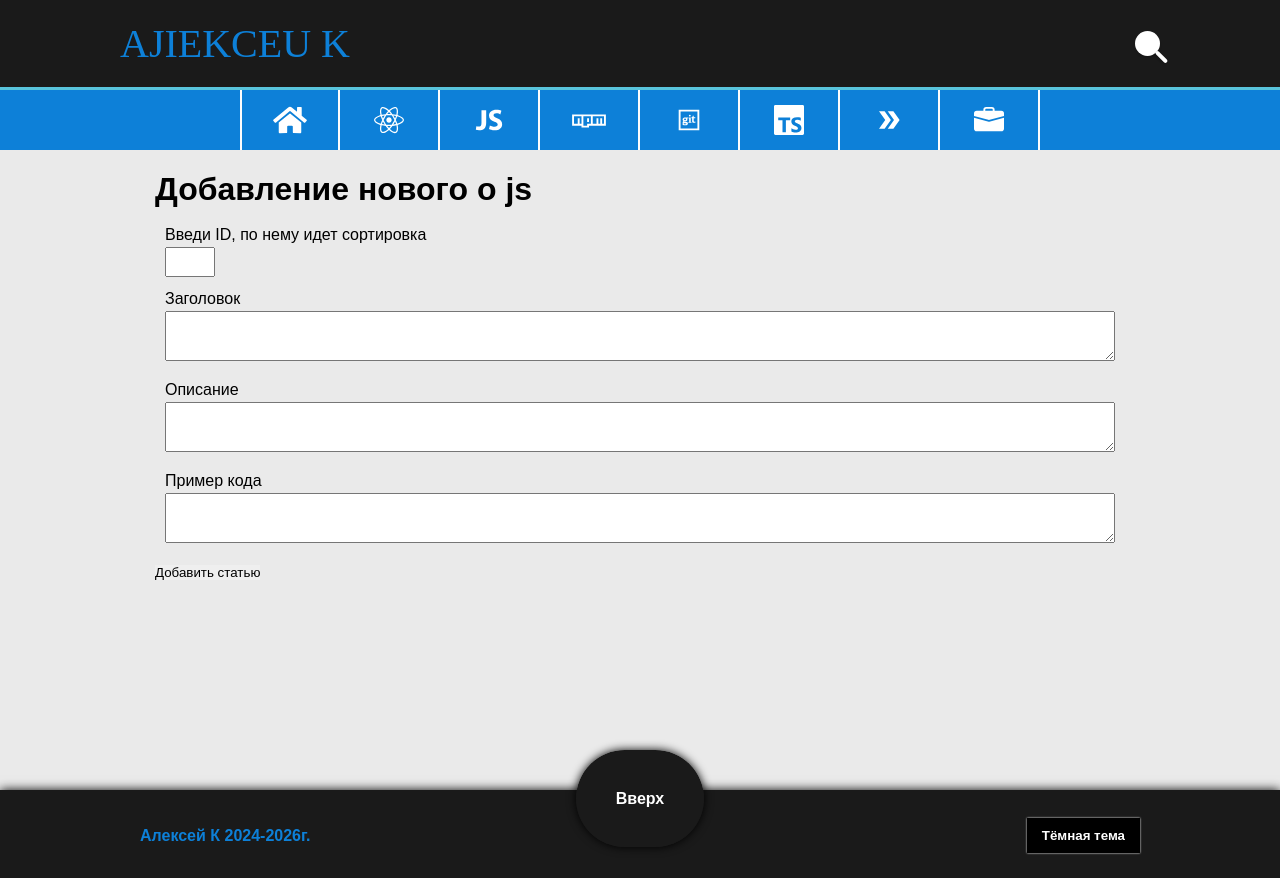
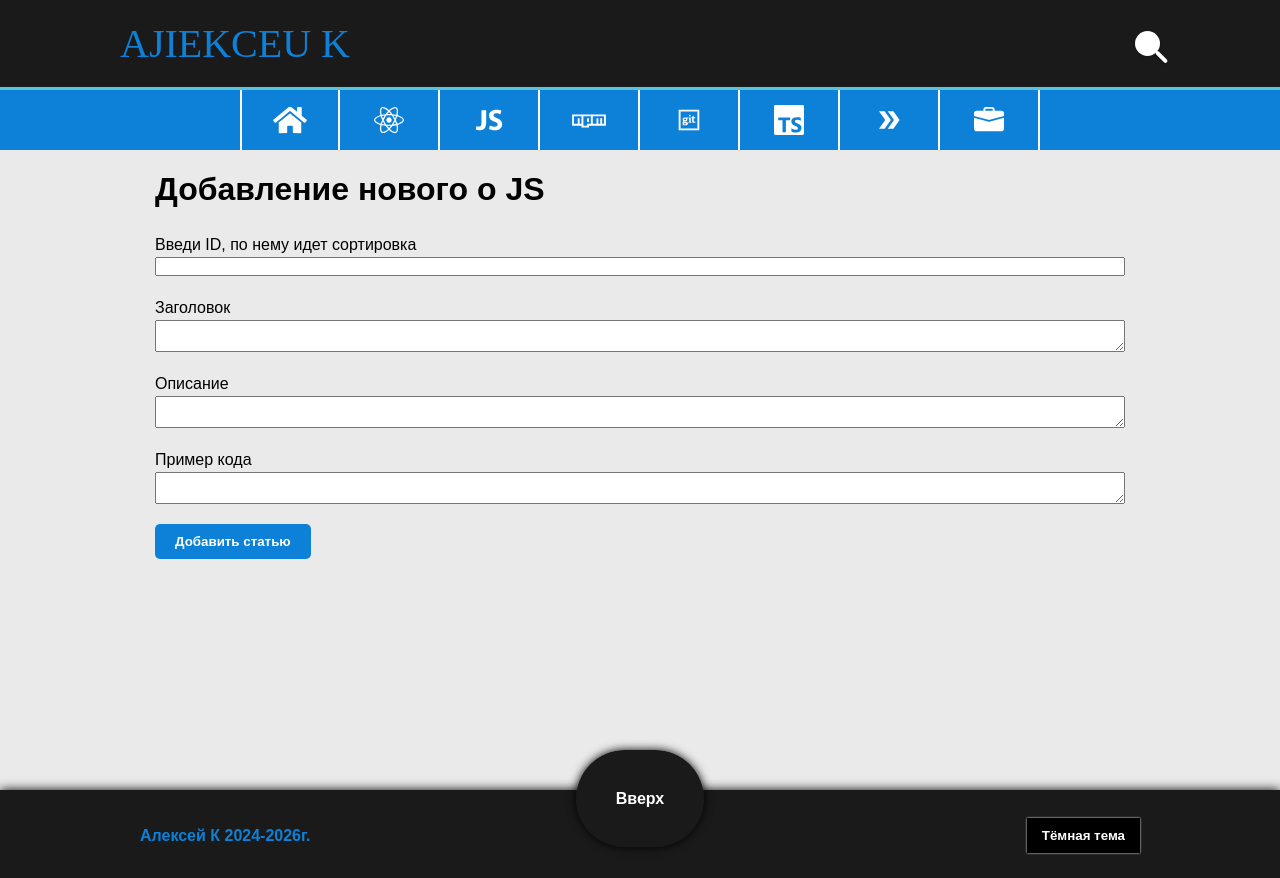
Before and after one commit to AlekseiKutukov/aleksei-k.ru_2.0, a Next.js app: page /add/js in a window 1280 px wide. Built offline with nearby package versions, Linux system fonts and the light colour scheme; a web font is replaced by a local one.

Commit message:
refactoring page add js

```diff
--- a/src/app/add/js/page.js
+++ b/src/app/add/js/page.js
@@ -1,103 +1,41 @@
 "use client";
 
-import { useState } from "react";
-import { useAuthPrompt } from "../../../hooks/useAuthPrompt";
-import style from "./style.module.css";
+import AddArticle from "@/components/Forms/AddArticle/AddArticle";
 
-export default function AddArticle() {
-  const { authenticate } = useAuthPrompt();
-  const [formData, setFormData] = useState({
-    myId: "",
-    title: "",
-    description: "",
-    exampleCode: "",
-  });
+const jsFields = [
+  {
+    name: "myId",
+    label: "Введи ID, по нему идет сортировка",
+    type: "number",
+    required: true,
+  },
+  { name: "title", label: "Заголовок", type: "textarea", required: false },
+  { name: "description", label: "Описание", type: "textarea", required: true },
+  {
+    name: "exampleCode",
+    label: "Пример кода",
+    type: "textarea",
+    required: false,
+  },
+];
 
-  const handleChange = (e) => {
-    const { name, value } = e.target;
-    setFormData((prev) => ({ ...prev, [name]: value }));
-  };
+const emptyJsForm = {
+  myId: "",
+  title: "",
+  description: "",
+  exampleCode: "",
+};
 
-  const handleSubmit = async (e) => {
-    e.preventDefault();
-    if (!authenticate()) {
-      return;
-    }
-
-    try {
-      const res = await fetch("/api/add/js", {
-        method: "POST",
-        headers: { "Content-Type": "application/json" },
-        body: JSON.stringify(formData),
-      });
-
-      if (res.ok) {
-        alert("Статья успешно добавлена!");
-        setFormData({
-          myId: "",
-          title: "",
-          description: "",
-          exampleCode: "",
-        });
-      } else {
-        alert("Ошибка при добавлении статьи");
-      }
-    } catch (error) {
-      console.error(error);
-      alert("Произошла ошибка");
-    }
-  };
-
+export default function AddJsPage() {
   return (
-    <div>
-      <h1>Добавление нового о js</h1>
-      <form onSubmit={handleSubmit}>
-        <div className={style.block}>
-          <label htmlFor="myId">Введи ID, по нему идет сортировка</label>
-          <br />
-          <input
-            className={style.input_num}
-            type="number"
-            name="myId"
-            value={formData["myId"]}
-            onChange={handleChange}
-            required //флаг обязательно к заполнению
-          />
-        </div>
-        <div className={style.block}>
-          <label htmlFor="title">Заголовок</label>
-          <br />
-          <textarea
-            className={style.textarea}
-            type="text"
-            name="title"
-            value={formData["title"]}
-            onChange={handleChange}
-          />
-        </div>
-        <div className={style.block}>
-          <label htmlFor="description">Описание</label>
-          <br />
-          <textarea
-            className={style.textarea}
-            name="description"
-            value={formData["description"]}
-            onChange={handleChange}
-            required
-          />
-        </div>
-        <div className={style.block}>
-          <label htmlFor="exampleCode">Пример кода</label>
-          <br />
-          <textarea
-            className={style.textarea}
-            name="exampleCode"
-            value={formData["exampleCode"]}
-            onChange={handleChange}
-          />
-        </div>
-        <button type="submit">Добавить статью</button>
-      </form>
-    </div>
+    <>
+      <h1>Добавление нового о JS</h1>
+      <AddArticle
+        fieldsConfig={jsFields}
+        apiUrl="/api/add/js"
+        successMessage="Статья успешно добавлена!"
+        emptyFormState={emptyJsForm}
+      />
+    </>
   );
 }
```
